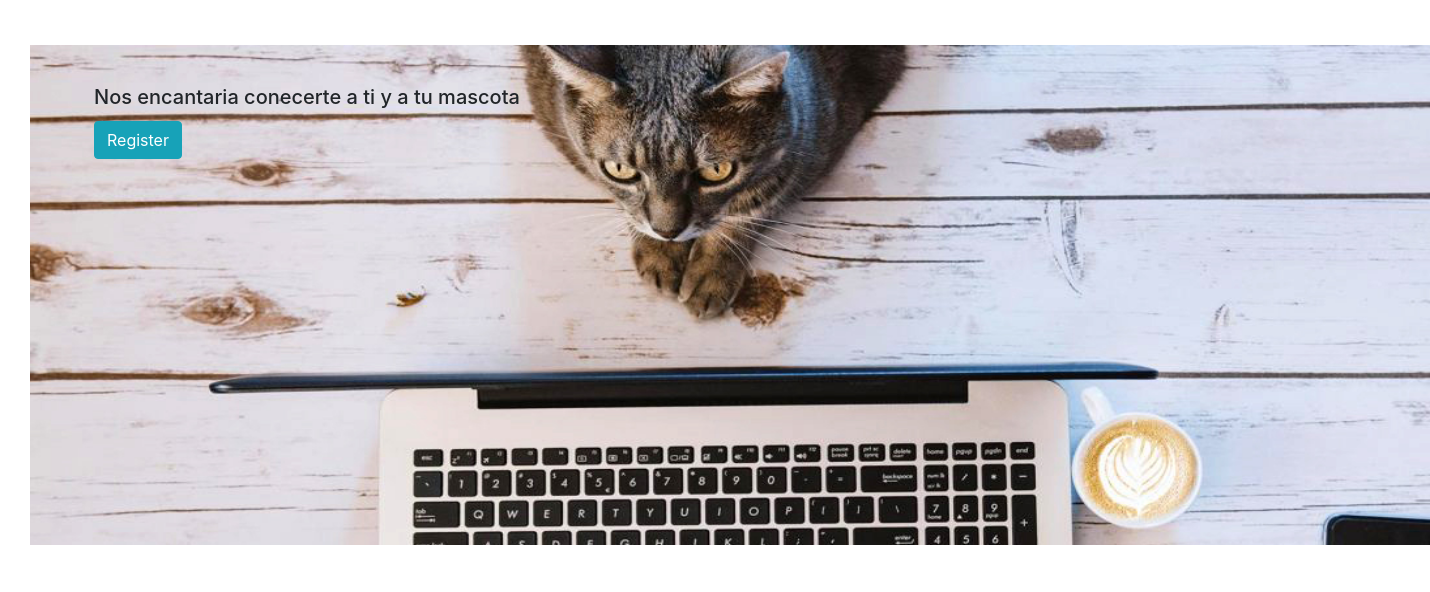
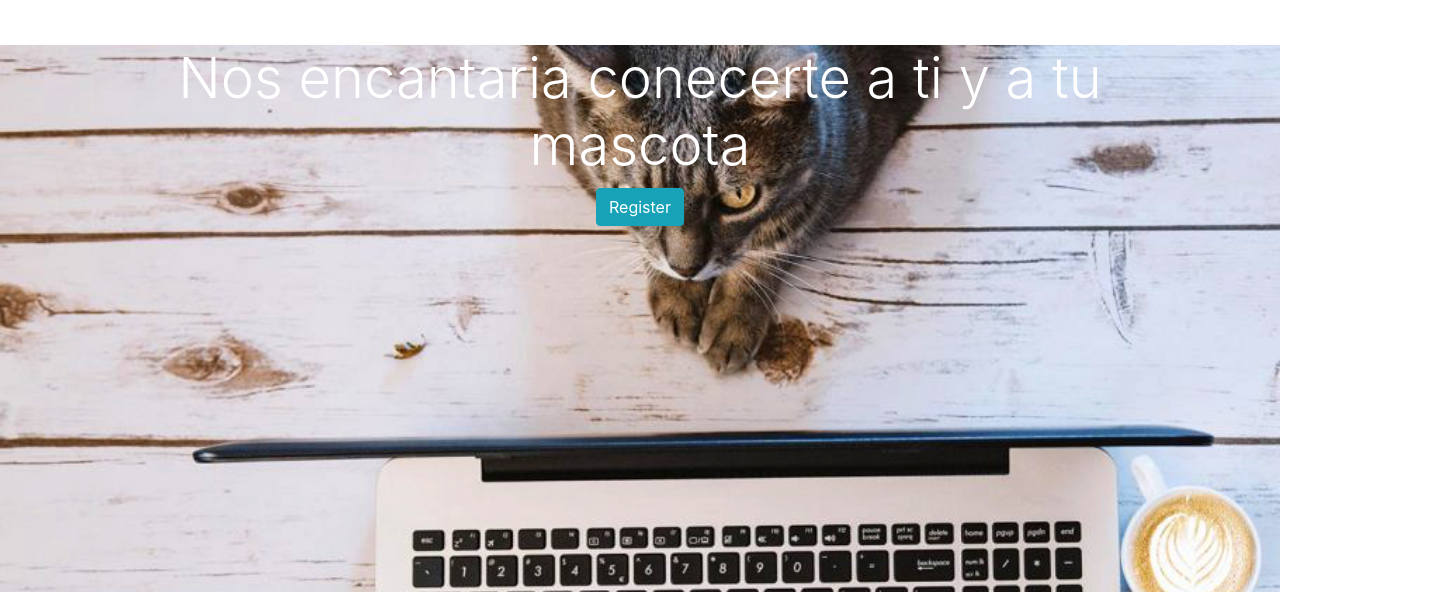
Before and after one commit to luisrcc/final-project, a React app: page / in a window 1280 px wide. Shown: the part 2596-3188 px from the top of the page, 1430 px wide, since content can reach past the window. Built offline with nearby package versions, Linux system fonts and the light colour scheme; no server answers.

Commit message:
refactorizar componente join-us

```diff
--- a/src/front/js/component/JoinUsBanner.js
+++ b/src/front/js/component/JoinUsBanner.js
@@ -1,24 +1,14 @@
 import React from "react";
-import catBanner from "../../img/cat-banner.jpg";
 import { ButtonRegister } from "./ButtonRegister";
 
 const JoinUsBanner = () => {
 	return (
-		<div className="container-fluid">
-			<div className="card mt-3 border-0 w-100">
-				<div className="">
-					<div className="">
-						<img width={1400} height={500} src={catBanner} />
-					</div>
-					<div className="card-img-overlay">
-						<div className="card-body text-left">
-							<h5 className="card-title pl-4">Nos encantaria conecerte a ti y a tu mascota</h5>
-							<h5 className="card-title pl-4">
-								<ButtonRegister />
-							</h5>
-						</div>
-					</div>
-				</div>
+		<div className="jumbotron jumbotron-fluid jumbotron-join-us p-0">
+			<div className="container">
+				<h1 className="display-4">Nos encantaria conecerte a ti y a tu mascota</h1>
+				<h5 className="">
+					<ButtonRegister />
+				</h5>
 			</div>
 		</div>
 	);
--- a/src/front/js/component/Reviews.js
+++ b/src/front/js/component/Reviews.js
@@ -1,4 +1,4 @@
-import React, { useState } from "react";
+import React from "react";
 
 const Reviews = () => {
 	return (
--- a/src/front/js/pages/Home.js
+++ b/src/front/js/pages/Home.js
@@ -37,7 +37,7 @@ export const Home = () => {
 				<ProductCards />
 			</div>
 
-			<div className="container-fluid">
+			<div className="">
 				<JoinUsBanner />
 			</div>
 		</div>
--- a/src/front/styles/app.css
+++ b/src/front/styles/app.css
@@ -18,6 +18,14 @@
 
 .jumbotron-reviews{
     background-image: url(../img/dog-banner.jpg);
+    background-size: cover;
+    min-height: 600px;
+    color: white;
+    text-decoration: none;
+}
+
+.jumbotron-join-us{
+    background-image: url(../img/cat-banner.jpg);
     background-size: cover;
     min-height: 600px;
     color: white;
```
